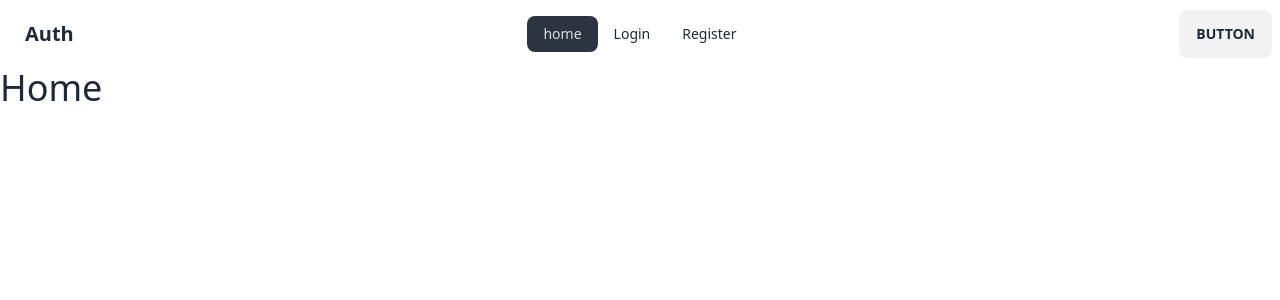
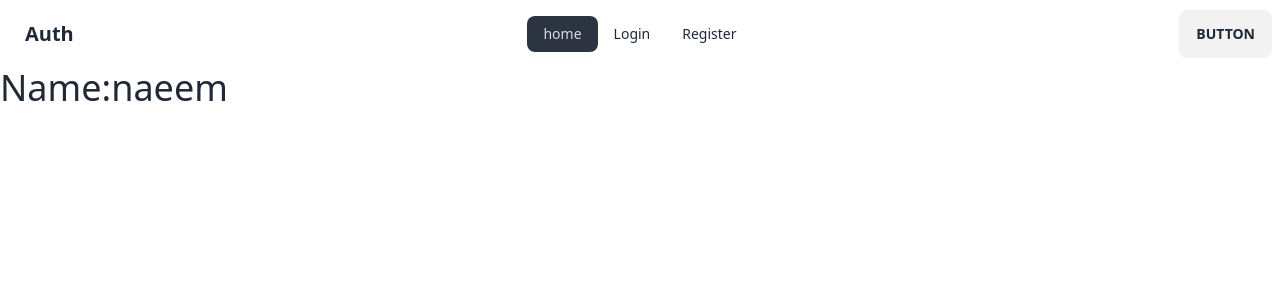
Before and after one commit to naeem182/React_Auth_clearify, a React (Vite) app: page / in a window 1280 px wide. Shown: the top 300 px of the page. Built offline with nearby package versions, Linux system fonts and the light colour scheme.

Commit message:
Export and Import contex Api

```diff
--- a/src/Components/home/Home.jsx
+++ b/src/Components/home/Home.jsx
@@ -1,9 +1,14 @@
+import { useContext } from "react"
+import { AuthContext } from "../../ContexApi/AuthProvider"
+
 
 
 const Home = () => {
+    const AuthInfo = useContext(AuthContext)
+
     return (
         <div>
-            <h2 className="text-4xl">Home</h2>
+            <h2 className="text-4xl">Name:{AuthInfo.name}</h2>
         </div>
     )
 }
--- a/src/ContexApi/AuthProvider.jsx
+++ b/src/ContexApi/AuthProvider.jsx
@@ -1,13 +1,19 @@
 import { createContext } from "react"
+import PropTypes from 'prop-types';
 
-const AuthContex = createContext(null)
+export const AuthContext = createContext(null) // Capitalize the 'C'
+
 const AuthProvider = ({ children }) => {
     const AuthInfo = { name: "naeem" }
     return (
-        <AuthContex.Provider value={AuthInfo}>
+        <AuthContext.Provider value={AuthInfo}> {/* Capitalize the 'C' */}
             {children}
-        </AuthContex.Provider>
+        </AuthContext.Provider>
     )
 }
 
+AuthProvider.propTypes = {
+    children: PropTypes.node,
+}
+
 export default AuthProvider
```
